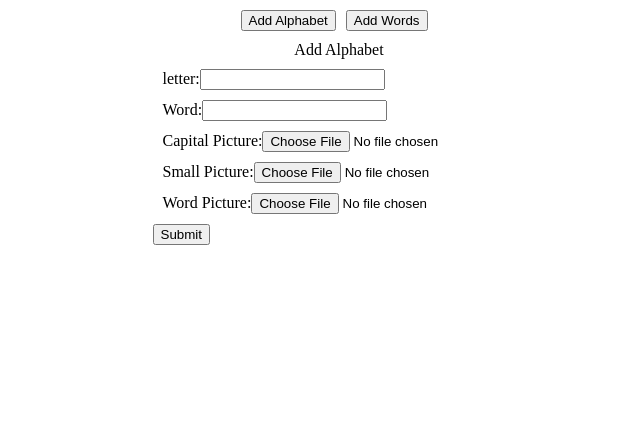
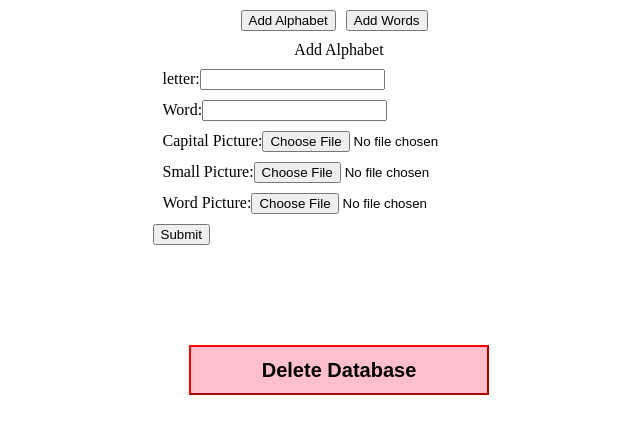
Before and after one commit to WingoLand/dataEntery, a React (Vite) app: page / in a window 1280 px wide. Shown: the top 434 px of the page, without its empty margins (301-941 px from the left). Built offline with nearby package versions, Linux system fonts and the light colour scheme.

Commit message:
add delete database

```diff
--- a/config.js
+++ b/config.js
@@ -1,3 +1,5 @@
+//? http://localhost:3000
+//? https://game-based-learning-y5ol.onrender.com
 export default {
   BASE_URL: "https://game-based-learning-y5ol.onrender.com",
 };
--- a/src/App.jsx
+++ b/src/App.jsx
@@ -2,6 +2,9 @@ import { useState } from "react";
 
 import AddAlphabet from "./pages/AddAlphabet";
 import AddWord from "./pages/AddWord";
+import config from "../config";
+
+const { BASE_URL } = config;
 
 function App() {
   const [page, setPage] = useState("addAlphabet");
@@ -27,6 +30,41 @@ function App() {
       </div>
       {page === "addAlphabet" && <AddAlphabet />}
       {page === "addWords" && <AddWord />}
+      <div
+        style={{ marginTop: 100, display: "flex", justifyContent: "center" }}
+      >
+        <button
+          style={{
+            backgroundColor: "pink",
+            borderColor: "red",
+            width: 300,
+            height: 50,
+            fontSize: 20,
+            fontWeight: "bold",
+          }}
+          onClick={async () => {
+            const confirmDelete = window.confirm(
+              "Are you sure you want to delete the database?"
+            );
+
+            if (confirmDelete) {
+              try {
+                await fetch(`${BASE_URL}/deleteDB`, {
+                  method: "DELETE",
+                })
+                  .then((res) => res.json())
+                  .then((data) => {
+                    alert(data.message);
+                  });
+              } catch (error) {
+                alert("Error deleting database: " + error.message);
+              }
+            }
+          }}
+        >
+          Delete Database
+        </button>
+      </div>
     </>
   );
 }
```
